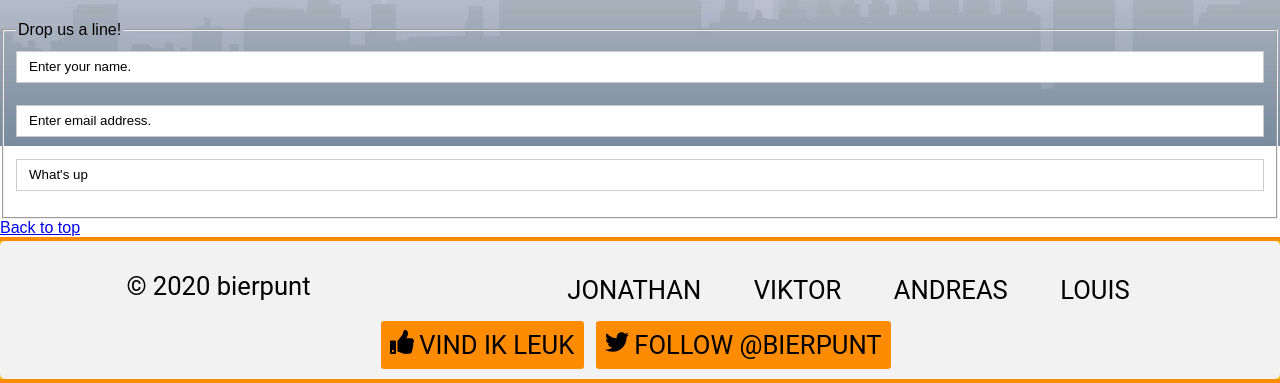
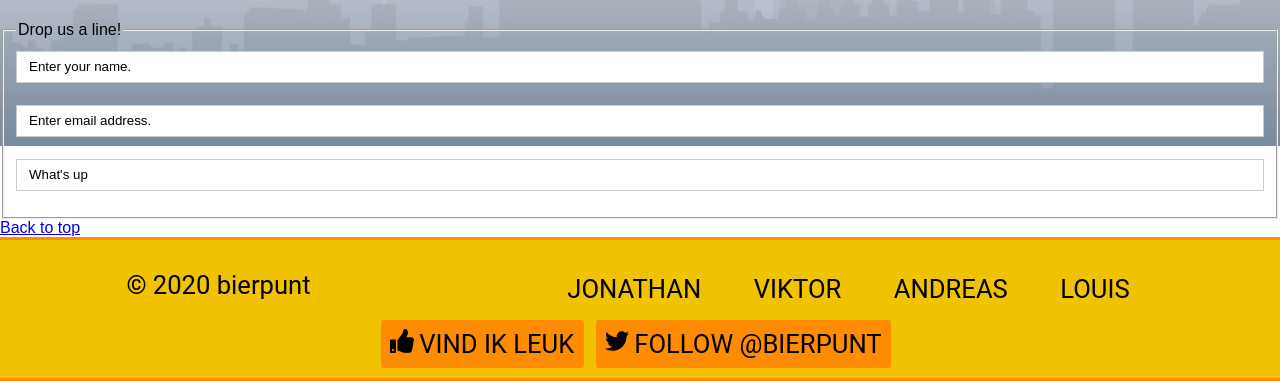
Before and after one commit to Viktorlewis/Bier, a PHP site: page /html/contact.html in a window 1280 px wide. Shown: the part 654-1037 px from the top of the page. Run offline with PHP 8.4, Linux system fonts and the light colour scheme; some web fonts are replaced; grey boxes are pictures that could not be loaded.

Commit message:
footer niet meer geneukt

```diff
--- a/css/contact.css
+++ b/css/contact.css
@@ -33,7 +33,6 @@
 /* Style the container/contact section */
 .container {
   border-radius: 5px;
-  background-color: #f2f2f2;
   padding: 10px;
 }
 
--- a/css/headerAndFooter.css
+++ b/css/headerAndFooter.css
@@ -104,7 +104,7 @@
 .main-footer{
   background-color:#f1c200;
   border-style:solid;
-  border-width:0.3rem;
+  border-width:0.2rem;
   border-top-color:#ff8c00;
   border-bottom-color:#ff8c00;
  border-left:none;
--- a/html/contact.html
+++ b/html/contact.html
@@ -5,7 +5,6 @@
 	<title>Bier.punt</title>
 
     <link rel="stylesheet" type="text/css" href="../css/reset.css">
-
     <link rel="stylesheet" type="text/css" href="../css/style.css">
     <link rel="stylesheet" type="text/css" href="../css/contact.css">
     <link rel="stylesheet" type="text/css" href="../css/headerAndFooter.css">
```
